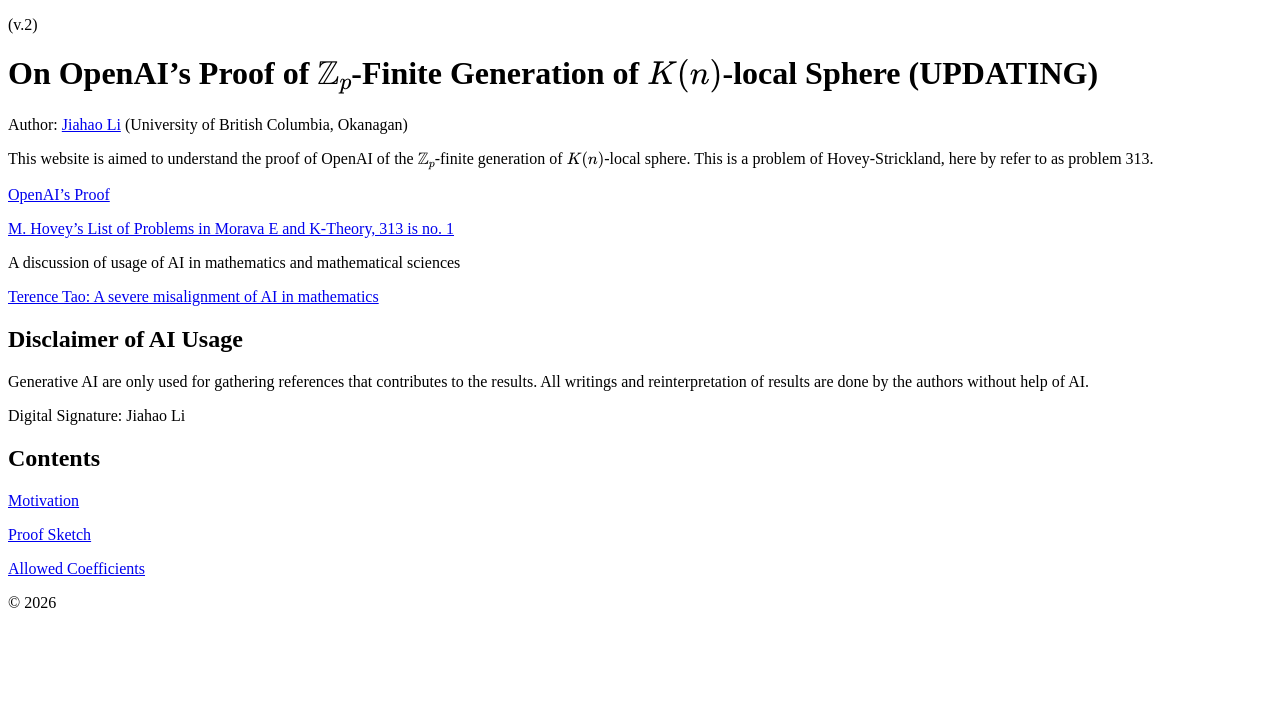
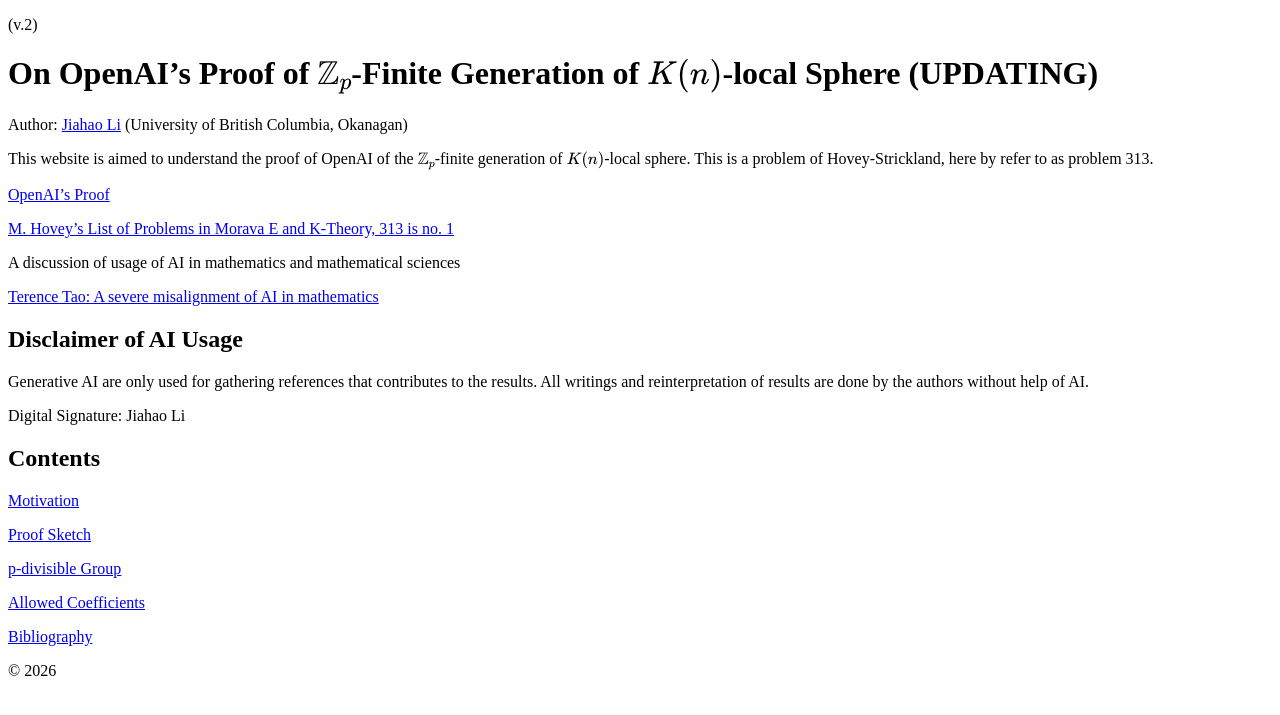
Before and after one commit to justinli1128/OnOpenAiPreprint313-finiteGenerationOfK-n-LocalSphere, a Jekyll site: the page built from index.md, in a window 1280 px wide. Shown: the top 715 px of the page. Built offline with Jekyll 4.4.1, drawn with Linux system fonts in a browser that asks for light colours.

Commit message:
Add links to p-divisible Group and Bibliography

```diff
--- a/index.md
+++ b/index.md
@@ -28,4 +28,8 @@ Digital Signature: Jiahao Li
 
 [Proof Sketch](subfolder/proofsketch/)
 
+[p-divisible Group](subfolder/pdivisiblegroup/)
+
 [Allowed Coefficients](subfolder/allowedcoef/)
+
+[Bibliography](subfolder/bibliography/)
```
